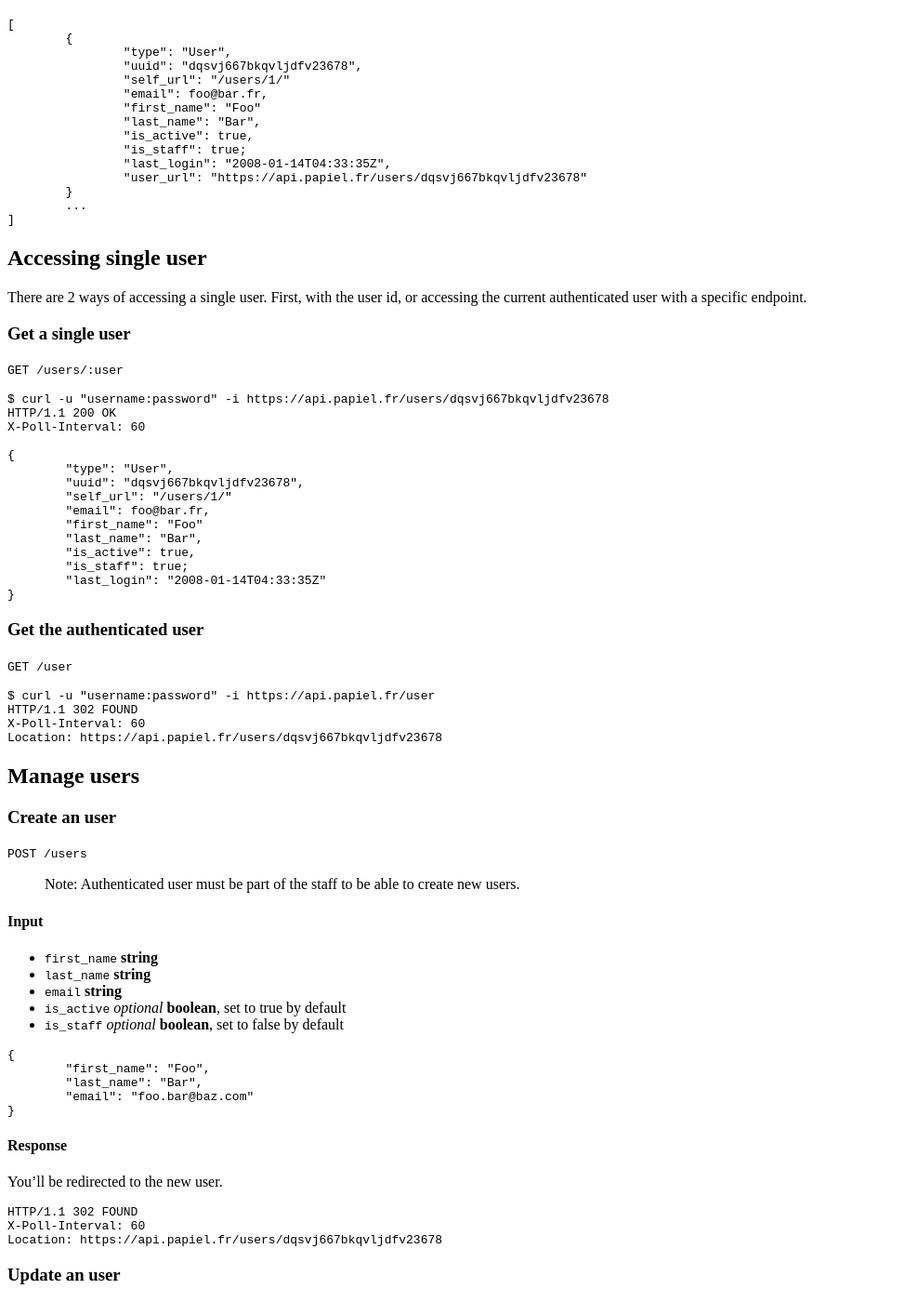
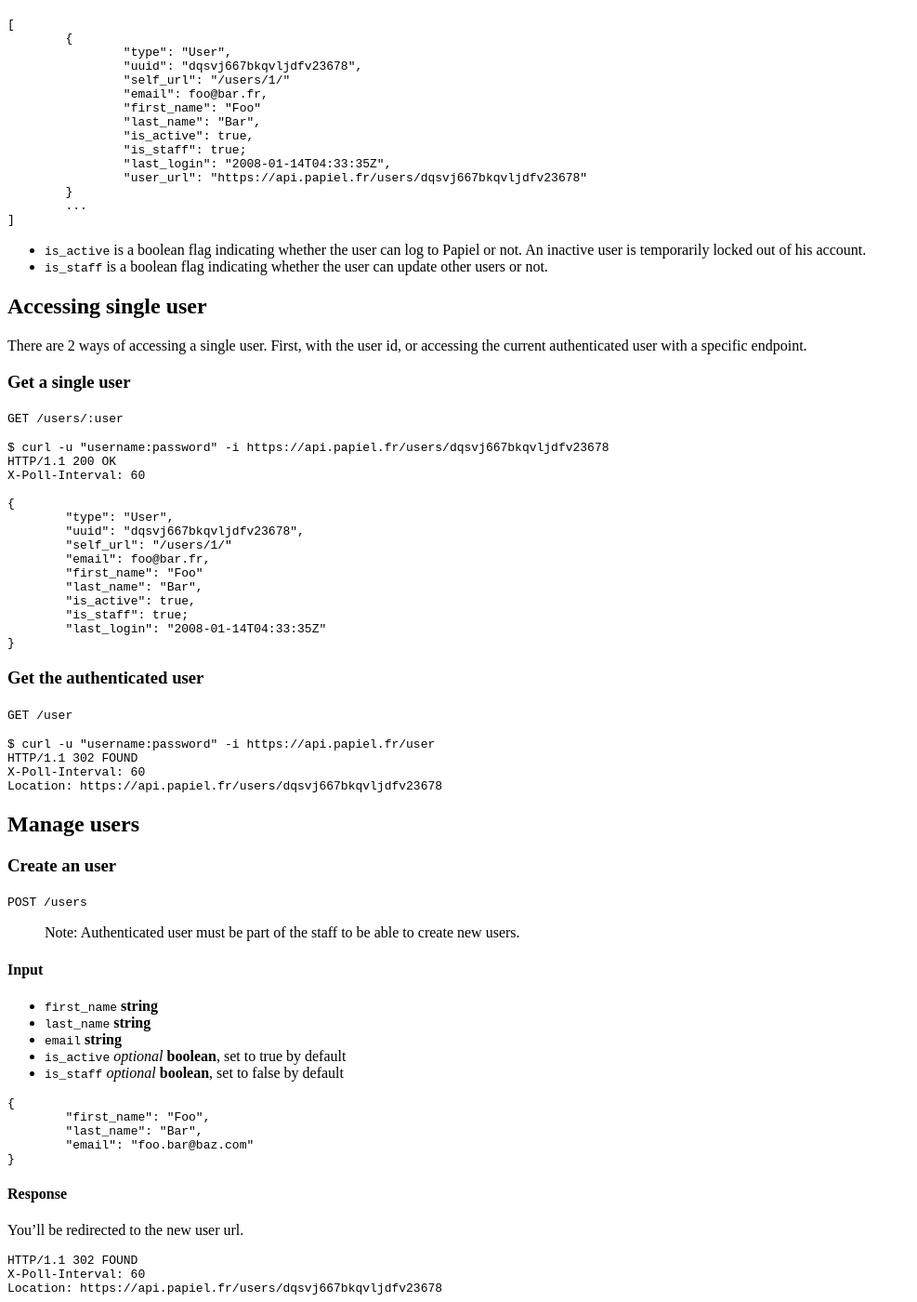
Before and after one commit to AnyFetch/developers.anyfetch.com, a Jekyll site: the page built from users/users.md, in a window 1280 px wide and 1400 px high, scrolled down 459 px. Shown: the whole window at 93% size, without its empty margins (0-987 px from the left). Built offline with Jekyll 4.4.1, drawn with Linux system fonts in a browser that asks for light colours; some web fonts are replaced.

Commit message:
Update users.md

````diff
--- a/users/users.md
+++ b/users/users.md
@@ -41,6 +41,9 @@
 	...
 ]
 ```
+
+- `is_active` is a boolean flag indicating whether the user can log to Papiel or not. An inactive user is temporarily locked out of his account.
+- `is_staff` is a boolean flag indicating whether the user can update other users or not.
 
 ## Accessing single user
 
@@ -105,7 +108,7 @@
 
 #### Response
 
-You'll be redirected to the new user.
+You'll be redirected to the new user url.
 
 ```
 HTTP/1.1 302 FOUND
````
